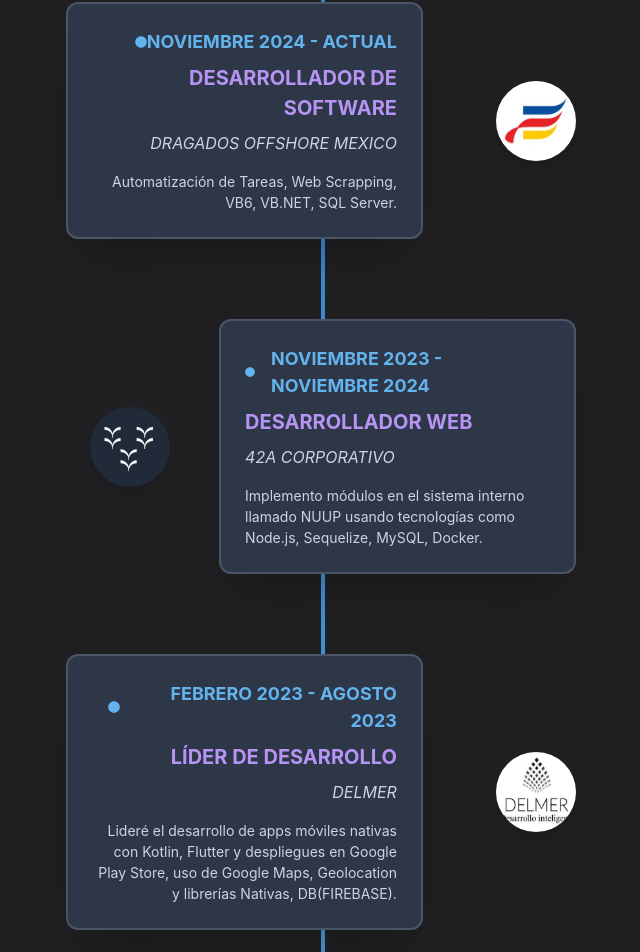
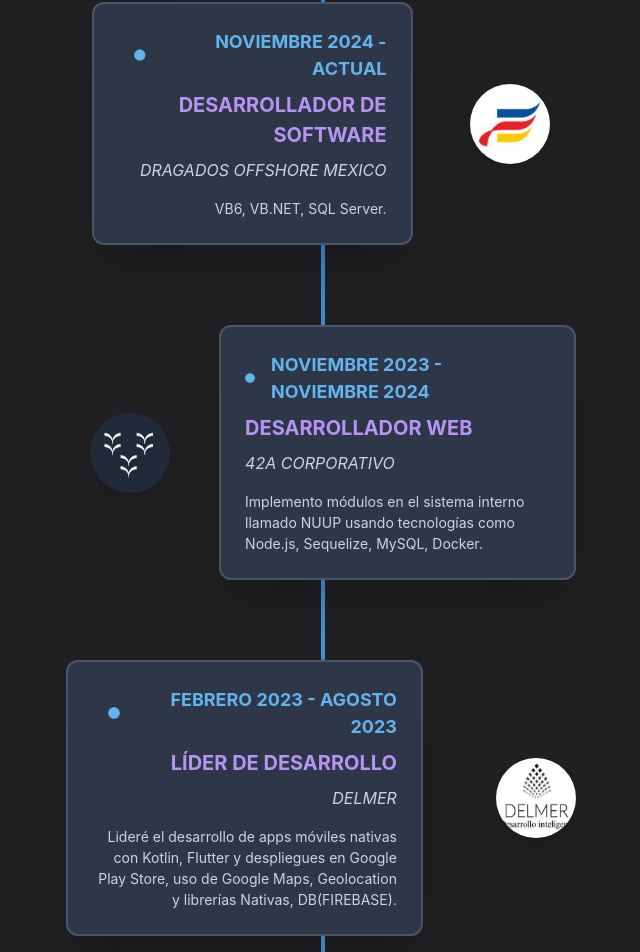
Before and after one commit to efraindrummer/efrawebsaite-nextjs-copywith, a Next.js app: page / in a window 1280 px wide. Shown: the part 1210-2162 px from the top of the page, without its empty margins (319-959 px from the left). Built offline with nearby package versions, Linux system fonts and the light colour scheme.

Commit message:
updated portafolio, information dragados offshore

```diff
--- a/components/timeline.js
+++ b/components/timeline.js
@@ -112,7 +112,7 @@ const timelineData = [
     year: "NOVIEMBRE 2024 - ACTUAL",
     title: "DESARROLLADOR DE SOFTWARE",
     subtitle: "DRAGADOS OFFSHORE MEXICO",
-    description: "Automatización de Tareas, Web Scrapping, VB6, VB.NET, SQL Server.",
+    description: "VB6, VB.NET, SQL Server.",
     logo: "/images/logos/dragados_offshore_logo.jpg",
   },
   {
```
